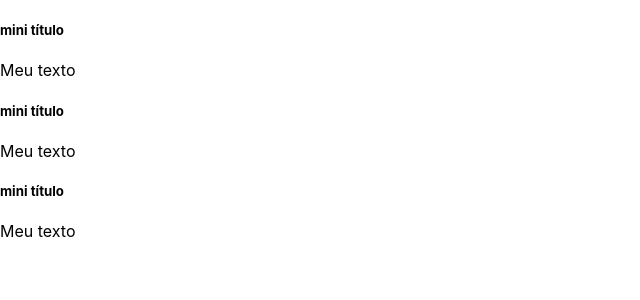
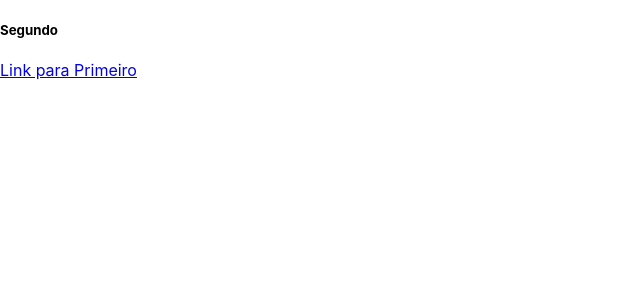
Before and after one commit to EduardoMangeli/n222, a React (Create React App) app: page /segundo in a window 1280 px wide. Shown: the top 300 px of the page, without its empty margins (0-640 px from the left). Built offline with nearby package versions, Linux system fonts and the light colour scheme.

Commit message:
configurando bibliotecas

```diff
--- a/package.json
+++ b/package.json
@@ -8,7 +8,9 @@
     "@testing-library/user-event": "^13.5.0",
     "react": "^18.2.0",
     "react-dom": "^18.2.0",
+    "react-router-dom": "^6.16.0",
     "react-scripts": "5.0.1",
+    "styled-components": "^6.0.8",
     "web-vitals": "^2.1.4"
   },
   "scripts": {
--- /dev/null
+++ b/src/components/LinkPrimeiro.jsx
@@ -0,0 +1,3 @@
+const LinkPrimeiro = () => <a href="/">Link para Primeiro</a>;
+
+export default LinkPrimeiro;
--- /dev/null
+++ b/src/components/LinkSegundo.jsx
@@ -0,0 +1,3 @@
+const LinkSegundo = () => <a href="segundo">Link para Segundo</a>;
+
+export default LinkSegundo;
--- a/src/index.js
+++ b/src/index.js
@@ -3,14 +3,19 @@
 import './index.css';
 import App from './App';
 import reportWebVitals from './reportWebVitals';
-import Primeiro from './Primeiro';
+import Primeiro from './pages/Primeiro';
+import { BrowserRouter, Route, Routes } from 'react-router-dom';
+import Segundo from './pages/Segundo';
 
 const root = ReactDOM.createRoot(document.getElementById('root'));
 root.render(
   <React.StrictMode>
-    <Primeiro />
-    <Primeiro />
-    <Primeiro />
+    <BrowserRouter>
+      <Routes>
+        <Route path="/" element={<Primeiro/>}/>
+        <Route path="segundo" element={<Segundo/>}/>
+      </Routes>
+    </BrowserRouter>
   </React.StrictMode>
 );
 
--- a/src/Primeiro.jsx
+++ b/src/pages/Primeiro.jsx
@@ -1,7 +1,10 @@
+import LinkSegundo from "../components/LinkSegundo";
+
 const Primeiro = () => {
  return (<div>
             <h5>mini título</h5>
             <p>Meu texto</p>
+            <LinkSegundo />
         </div>);
 };
 
--- /dev/null
+++ b/src/pages/Segundo.jsx
@@ -0,0 +1,10 @@
+import LinkPrimeiro from "../components/LinkPrimeiro";
+
+const Segundo = () => {
+ return (<div>
+            <h5>Segundo</h5>
+            <LinkPrimeiro />
+        </div>);
+};
+
+export default Segundo;
```
Also changed, not shown: 1 other file (tests, documents, lock files or other folders).
